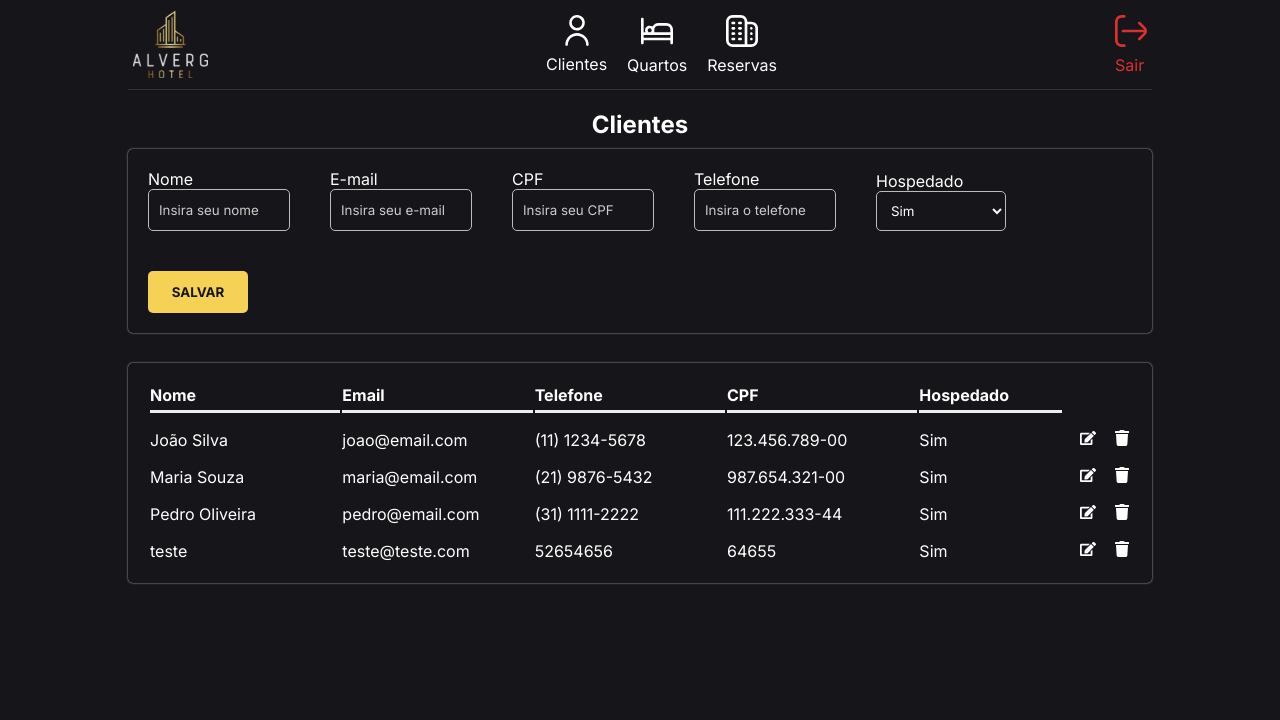
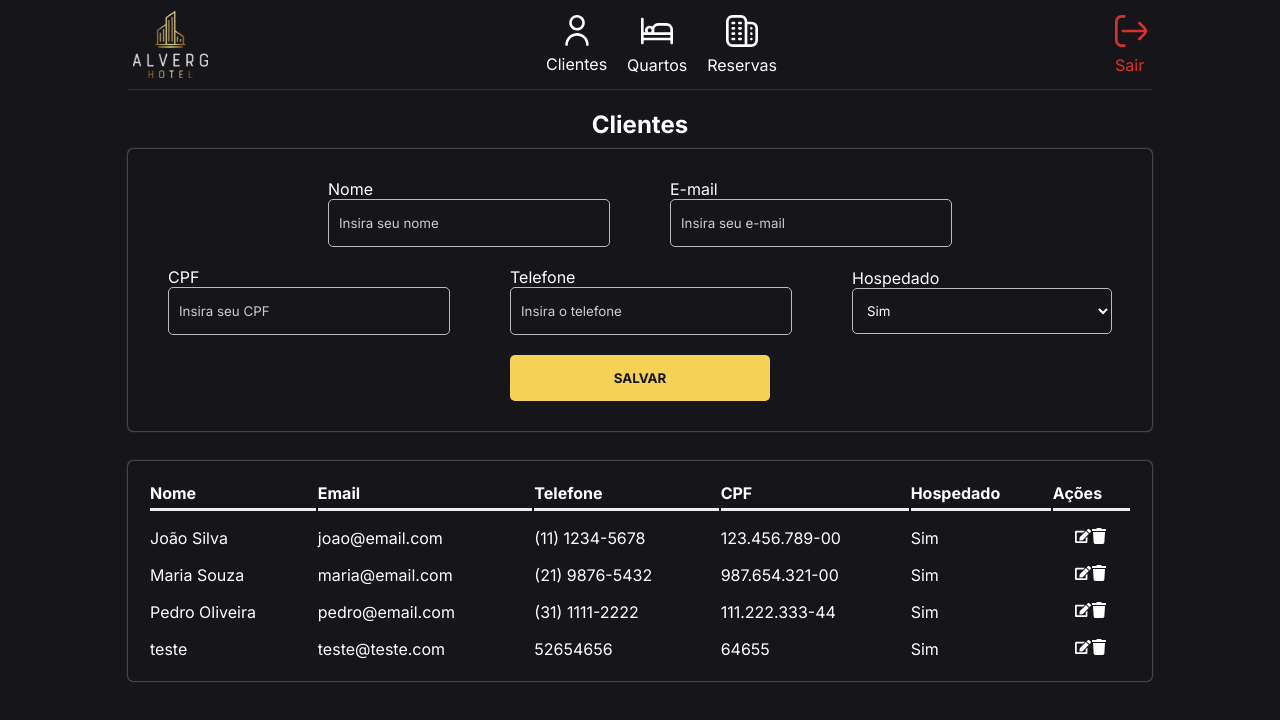
Before and after one commit to giovanamiranda03/PI-02-2023-Hotel, a React (Create React App) app: page /clients in a window 1280 px wide. Shown: the top 720 px of the page. Built offline with nearby package versions, Linux system fonts and the light colour scheme; data requests are answered from the project's data file.

Commit message:
form e grid do clients  funcionais

```diff
--- a/src/components/Clients/Form.js
+++ b/src/components/Clients/Form.js
@@ -5,11 +5,13 @@ import styled from 'styled-components';
 
 const FormContainer = styled.form`
   display: flex;
-  align-items: flex-end;
-  gap: 40px;
   flex-wrap: wrap;
+  align-items: center;
+  justify-content: center;
+  column-gap: 60px;
+  row-gap: 20px;
+  padding: 30px;
   background-color: #16161a;
-  padding: 20px;
   box-shadow: 0px 0px 2px #ccc;
   border-radius: 5px;
 `;
@@ -20,12 +22,12 @@ const InputArea = styled.div`
 `;
 
 const Input = styled.input`
-  width: 120px;
+  width: 260px;
+  height: 46px;
   padding: 0 10px;
   border: 1px solid #bbb;
   border-radius: 5px;
   background-color: #16161a;
-  height: 40px;
   color: #fff;
 
   ::placeholder {
@@ -34,19 +36,20 @@ const Input = styled.input`
 `;
 
 const Select = styled.select`
-  width: 130px;
+  width: 260px;
+  height: 46px;
   padding: 0 10px;
   border: 1px solid #bbb;
   border-radius: 5px;
   background-color: #16161a;
   color: #fff;
-  height: 40px;
 `;
 
 const Label = styled.label``;
 
 const Button = styled.button`
-  width: 100px;
+  width: 260px;
+  height: 46px;
   padding: 0 10px;
   cursor: pointer;
   border-radius: 5px;
@@ -54,7 +57,6 @@ const Button = styled.button`
   background-color: #f5d156;
   color: #16161a;
   font-weight: bold;
-  height: 42px;
 `;
 
 const Form = ({ getClients, onEdit, setOnEdit }) => {
@@ -99,7 +101,7 @@ const Form = ({ getClients, onEdit, setOnEdit }) => {
           email: clients.email.value,
           telefone: clients.telefone.value,
           cpf: clients.cpf.value,
-          hospedado: selectedHosted == "0" ? false : true,
+          hospedado: selectedHosted === "0" ? false : true,
         })
         .then(({ data }) => toast.success(data))
         .catch(({ data }) => toast.error(data));
@@ -110,7 +112,7 @@ const Form = ({ getClients, onEdit, setOnEdit }) => {
           email: clients.email.value,
           telefone: clients.telefone.value,
           cpf: clients.cpf.value,
-          hospedado: selectedHosted == "0" ? false : true,
+          hospedado: selectedHosted === "0" ? false : true,
         })
         .then(({ data }) => toast.success(data))
         .catch(({ data }) => toast.error(data));
--- a/src/components/Clients/Grid.js
+++ b/src/components/Clients/Grid.js
@@ -8,10 +8,9 @@ const Table = styled.table`
   width: 100%;
   background-color: #16161A;
   padding: 20px;
+  margin-top: 20px;
   box-shadow: 0px 0px 2px #ccc;
   border-radius: 5px;
-  max-width: 1120px;
-  margin: 20px auto;
   word-break: break-all;
 `;
 
@@ -67,23 +66,22 @@ const Grid = ({ clients, setClients, setOnEdit }) => {
         <Tr>
           <Th>Nome</Th>
           <Th>Email</Th>
-          <Th onlyWeb>Telefone</Th>
+          <Th>Telefone</Th>
           <Th>CPF</Th>
           <Th>Hospedado</Th>
+          <Th>Ações</Th>
         </Tr>
       </Thead>
       <Tbody>
         {clients.map((item, i) => (
           <Tr key={i}>
-            <Td width="20%">{item.nome}</Td>
-            <Td width="20%">{item.email}</Td>
-            <Td width="20%">{item.telefone}</Td>
-            <Td width="20%" onlyWeb>{item.cpf}</Td>
-            <Td width="15%" onlyWeb>{item.hospedado ? "Sim" : "Não"}</Td>
-            <Td alignCenter width="5%">
+            <Td>{item.nome}</Td>
+            <Td>{item.email}</Td>
+            <Td>{item.telefone}</Td>
+            <Td onlyWeb>{item.cpf}</Td>
+            <Td onlyWeb>{item.hospedado ? "Sim" : "Não"}</Td>
+            <Td alignCenter>
               <FaEdit onClick={() => handleEdit(item)} />
-            </Td>
-            <Td alignCenter width="5%">
               <FaTrash onClick={() => handleDelete(item.id)} />
             </Td>
           </Tr>
```
